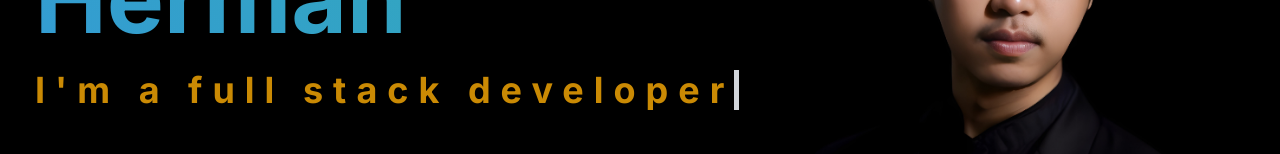
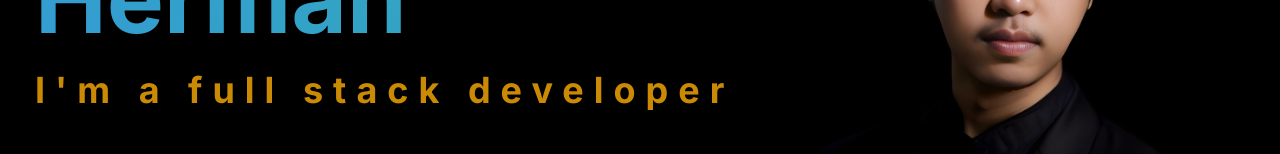
Before and after one commit to Gustitreshana/Portofolio-Website, a Next.js app: page / in a window 1280 px wide. Shown: the part 307-461 px from the top of the page. Built offline with nearby package versions, Linux system fonts and the light colour scheme.

Commit message:
style: add duration cursor blink

```diff
--- a/src/app/globals.css
+++ b/src/app/globals.css
@@ -45,7 +45,7 @@ html {
   width: 100%;
   white-space: nowrap;
   overflow: hidden;
-  animation: typing 2s steps(26), cursor 0.4s step-end infinite alternate;
+  animation: typing 2s steps(26), cursor 0.55s step-end infinite alternate;
 }
 
 @keyframes cursor {
```
